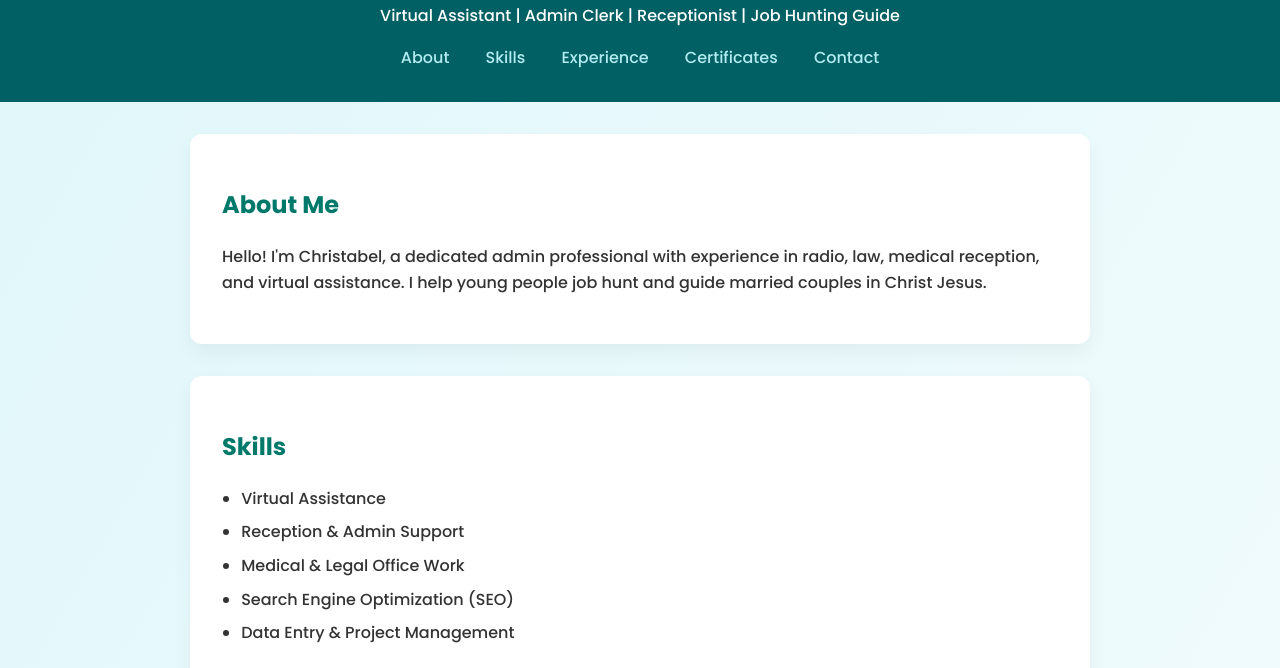
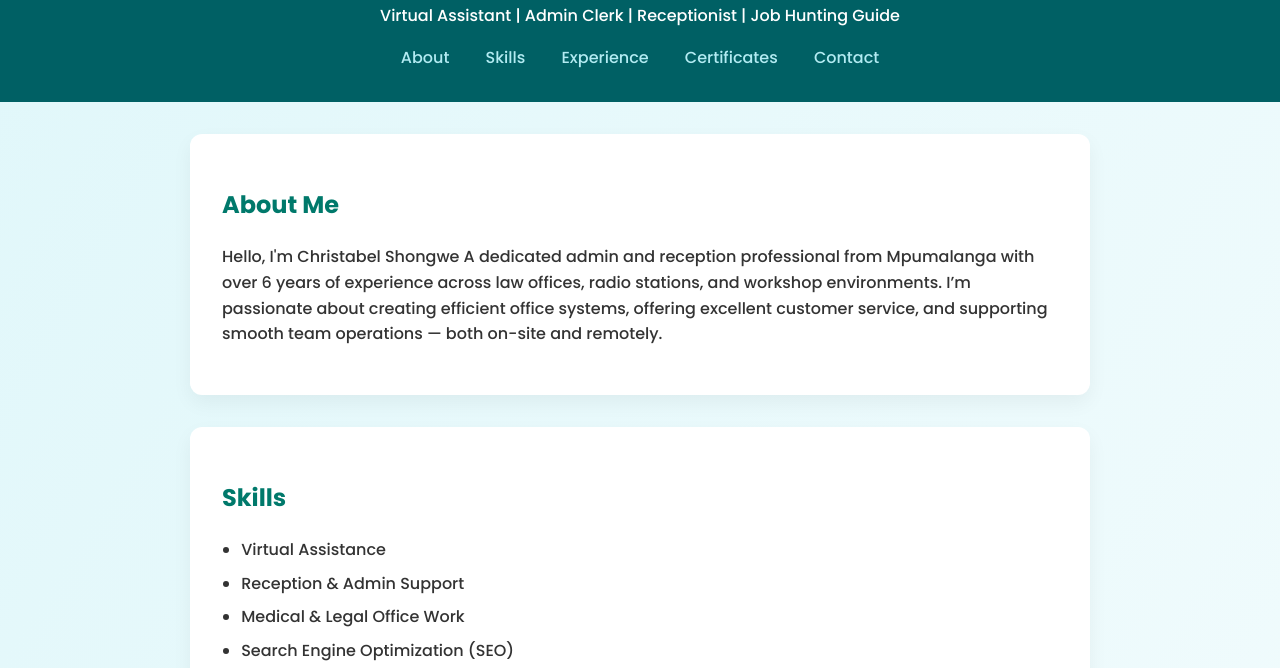
Before and after one commit to Shongwechristabel97/christabel-portfolio, a plain HTML site: page index.html in a window 1280 px wide. Shown: the part 123-791 px from the top of the page. Drawn offline with Linux system fonts and the light colour scheme.

Commit message:
Update index.html
Signed-off-by: Shongwechristabel97 <shongwechristabel6@gmail.com>

```diff
--- a/index.html
+++ b/index.html
@@ -55,7 +55,8 @@
 
 <section id="about">
   <h2>About Me</h2>
-  <p>Hello! I'm Christabel, a dedicated admin professional with experience in radio, law, medical reception, and virtual assistance. I help young people job hunt and guide married couples in Christ Jesus.</p>
+<P>Hello, I'm Christabel Shongwe A dedicated admin and reception professional from Mpumalanga with over 6 years of experience across law offices, radio stations, and workshop environments. I’m passionate about creating efficient office systems, offering excellent customer service, and supporting smooth team operations — both on-site and remotely.</P>
+
 </section>
 
 <section id="skills">
```
